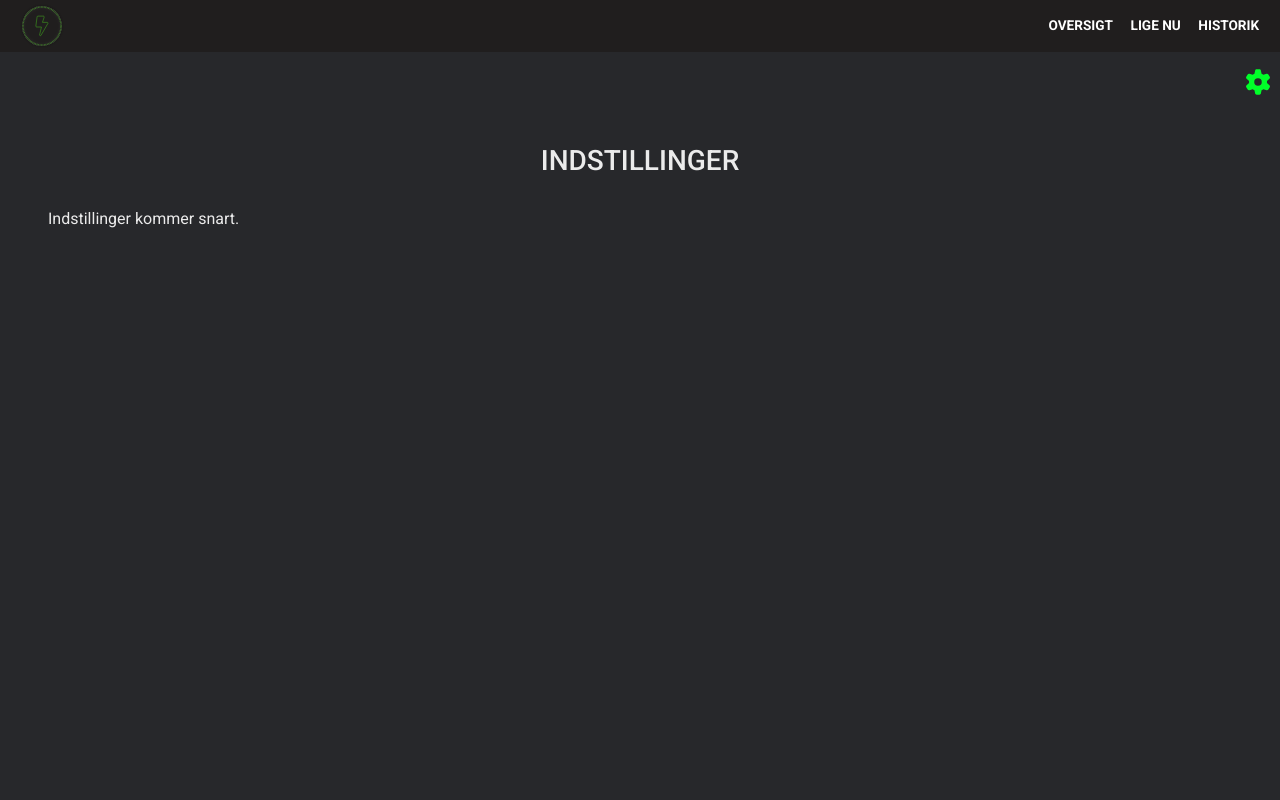
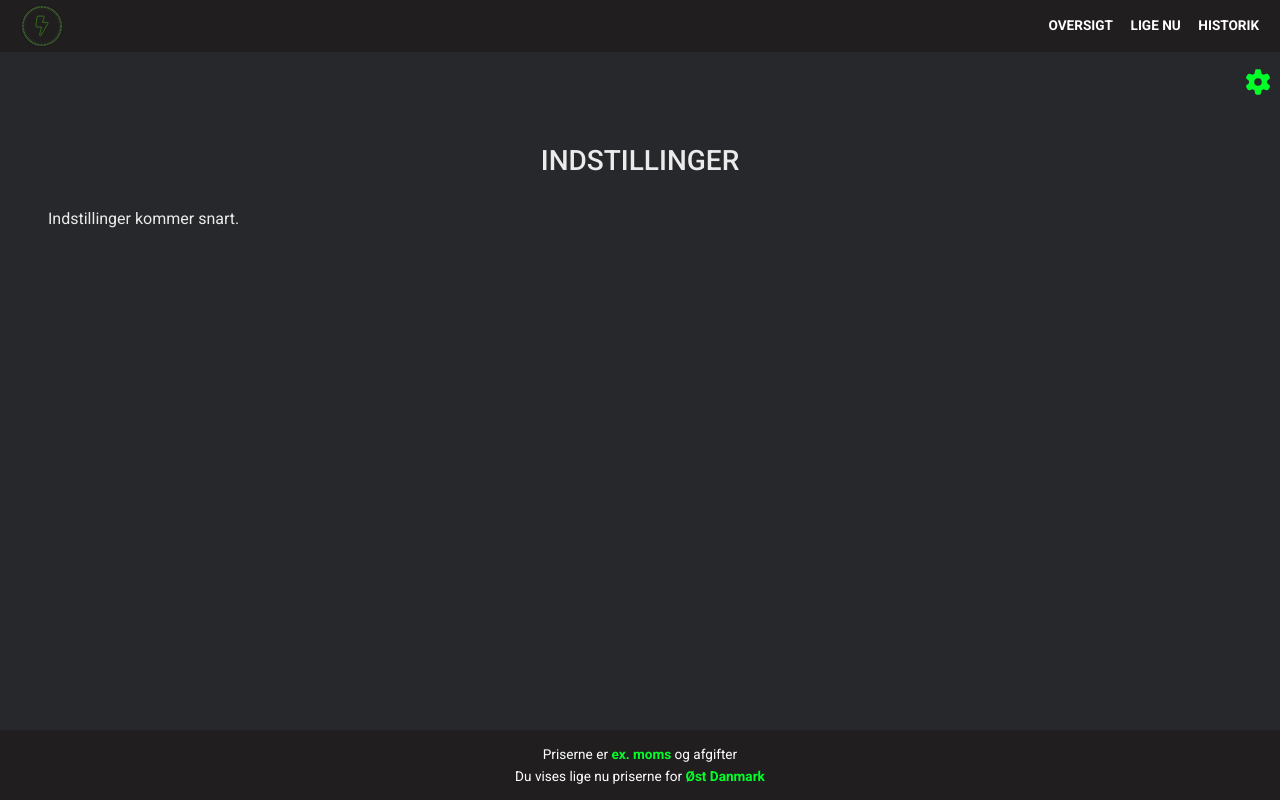
Before and after one commit to phch42/elpriser-nu, a React (Vite) app: page /settings in a window 1280 px wide. Built offline with nearby package versions, Linux system fonts and the light colour scheme.

Commit message:
feat: add simple footer

```diff
--- /dev/null
+++ b/src/components/Footer/Footer.styled.ts
@@ -0,0 +1,24 @@
+import styled from 'styled-components';
+
+export const FooterContainer = styled.footer`
+  display: flex;
+  flex-direction: column;
+  align-items: center;
+  justify-content: center;
+  gap: 0.4rem;
+  width: 100%;
+  padding: 1rem;
+  background: #201e1e;
+`;
+
+export const FooterText = styled.p`
+  margin: 0;
+  color: #ffffff;
+  font-size: 0.85rem;
+  text-align: center;
+`;
+
+export const Highlight = styled.span`
+  color: var(--color-accent);
+  font-weight: 700;
+`;
--- /dev/null
+++ b/src/components/Footer/Footer.tsx
@@ -0,0 +1,20 @@
+// src/components/Footer/Footer.tsx
+import {
+  FooterContainer,
+  FooterText,
+  Highlight,
+} from './Footer.styled';
+
+export default function Footer() {
+  return (
+    <FooterContainer>
+      <FooterText>
+        Priserne er <Highlight>ex. moms</Highlight> og afgifter
+      </FooterText>
+
+      <FooterText>
+        Du vises lige nu priserne for <Highlight>Øst Danmark</Highlight>
+      </FooterText>
+    </FooterContainer>
+  );
+}
--- a/src/layouts/MainLayout.styled.ts
+++ b/src/layouts/MainLayout.styled.ts
@@ -1,6 +1,8 @@
 import styled from 'styled-components';
 
 export const PageLayout = styled.div`
+  display: flex;
+  flex-direction: column;
   min-height: 100vh;
   padding: 0;
   background: #27282b;
@@ -48,6 +50,8 @@ export const SettingsButton = styled.button`
 `;
 
 export const MainContent = styled.main`
+  flex: 1;
+  width: 100%;
   max-width: 1440px;
   margin: 1.5rem auto 0;
   padding: 0 1rem;
--- a/src/layouts/MainLayout.tsx
+++ b/src/layouts/MainLayout.tsx
@@ -3,6 +3,7 @@ import { Outlet, useNavigate } from 'react-router';
 import { FontAwesomeIcon } from '@fortawesome/react-fontawesome';
 import { faGear } from '@fortawesome/free-solid-svg-icons';
 import Navigation from '../components/Navigation/Navigation';
+import Footer from '../components/Footer/Footer';
 import {
   Header,
   HeaderTop,
@@ -33,6 +34,8 @@ export default function MainLayout() {
       <MainContent>
         <Outlet />
       </MainContent>
+
+      <Footer />
     </PageLayout>
   );
 }
```
